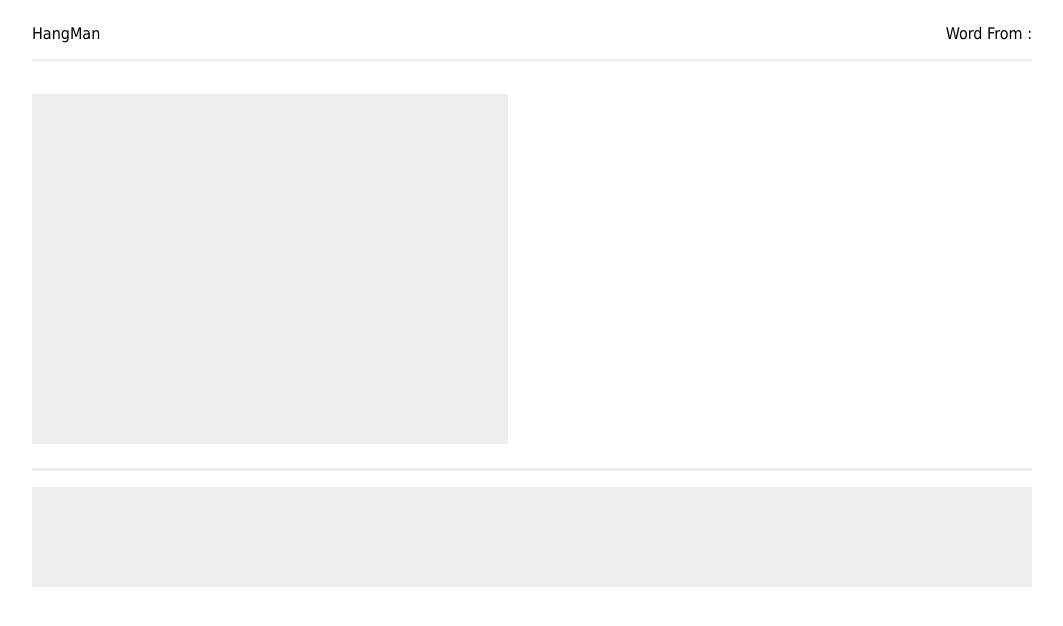
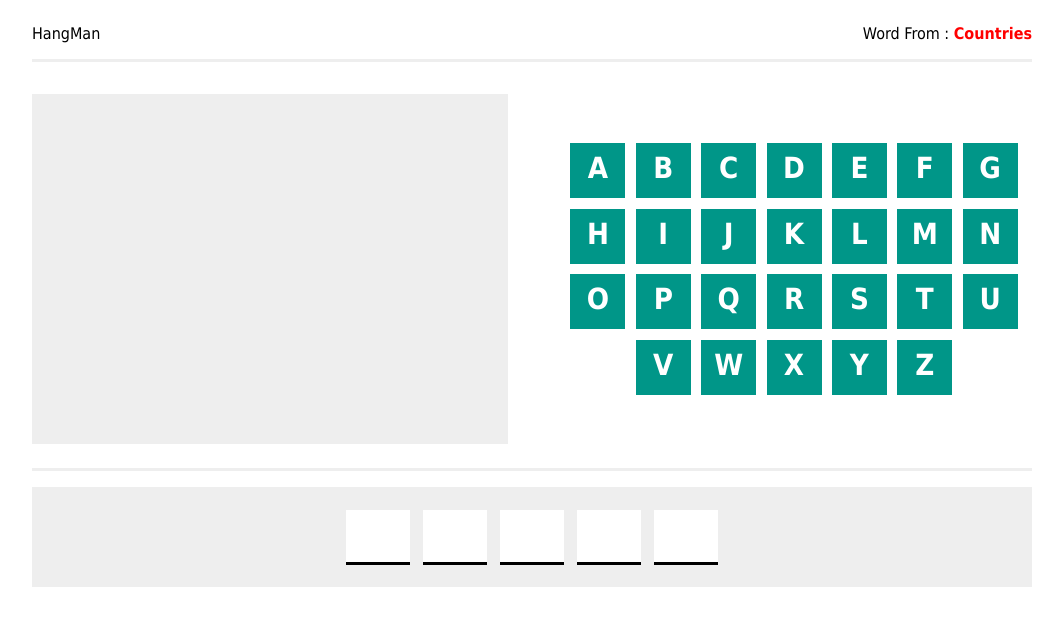
Before and after one commit to TarekHassan1/HangManGame-inTypeScript, a website: page index.html in a window 1280 px wide. Shown: the whole page, without its empty margins (108-1171 px from the left). Drawn offline with Linux system fonts and the light colour scheme; the site is published under a folder, as on GitHub Pages, so addresses that start at the root find nothing.

Commit message:
project file

```diff
--- a/index.html
+++ b/index.html
@@ -40,7 +40,7 @@
             <button>Restart ?</button>
         </div>
     </main>
-    <script src="/dist/index.js"></script>
+    <script src="./dist/index.js"></script>
 </body>
 
 </html>
--- a/src/index.ts
+++ b/src/index.ts
@@ -29,7 +29,6 @@ const words = {
 
 const randomWord = word[Math.floor(Math.random() * word.length)]
 const arrRandomWord = Array.from(randomWord);
-    console.log(arrRandomWord);
 
    if (WordType) {
   WordType.textContent = wordsKey;
```
Also changed, not shown: dist/index.js, 1 other file.
